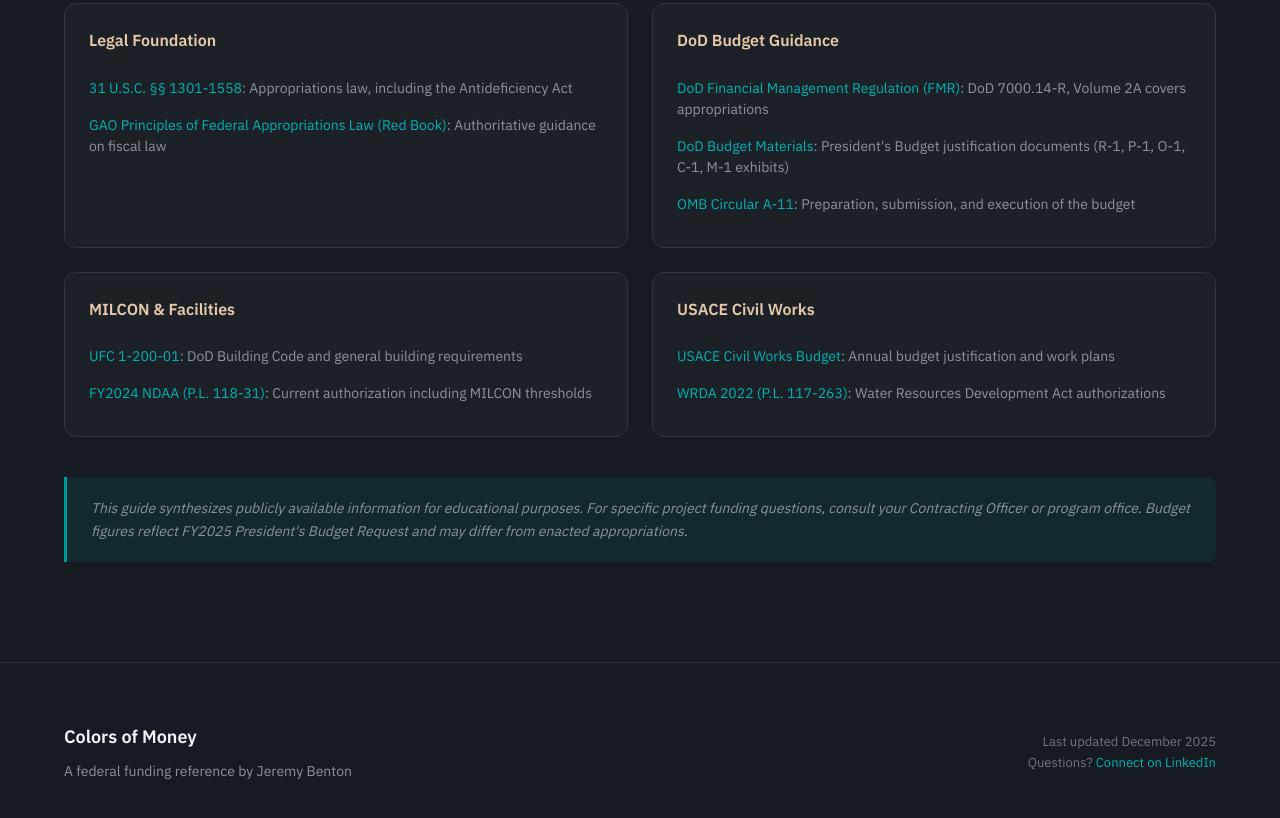
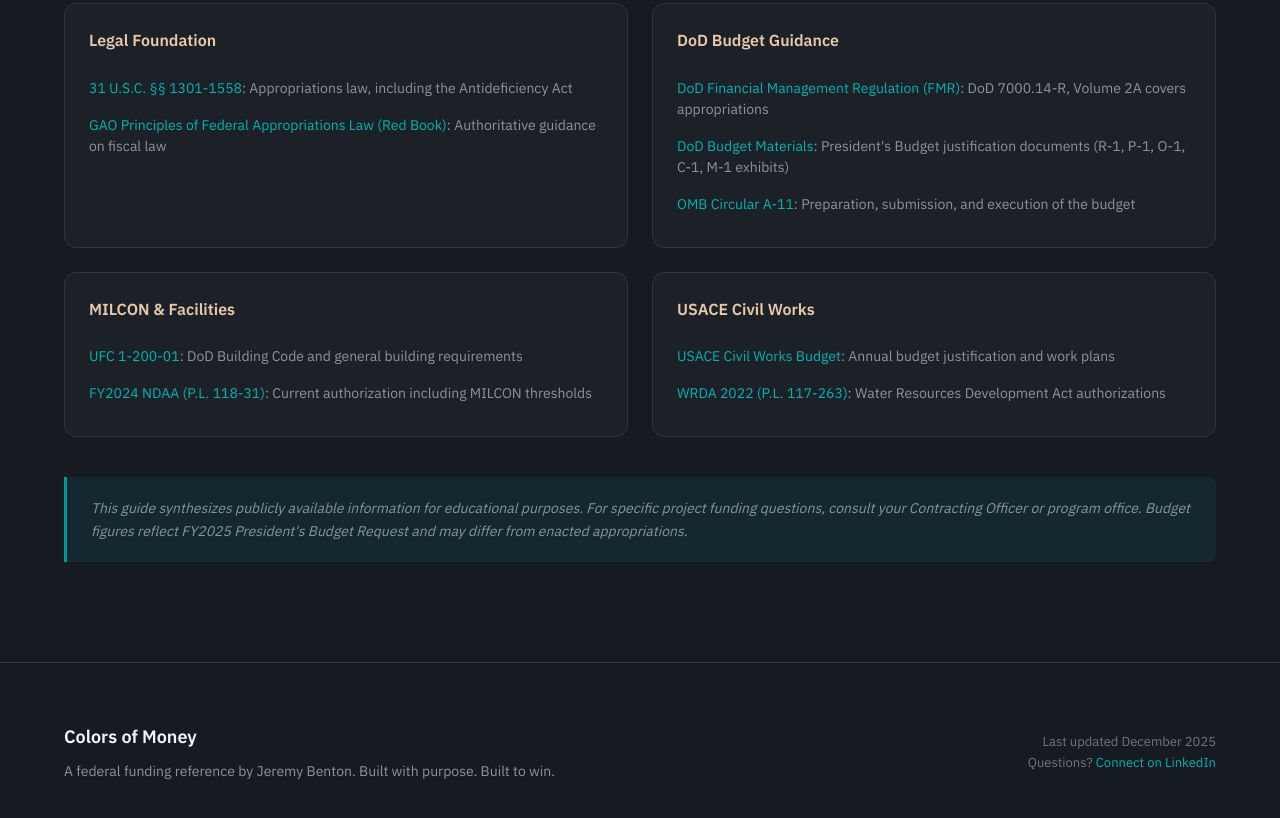
Before and after one commit to Jbenton1/government-guide, a plain HTML site: page colors-of-money/index.html in a window 1280 px wide. Shown: the part 7880-8698 px from the top of the page. Drawn offline with Linux system fonts and the light colour scheme.

Commit message:
Update index.html

```diff
--- a/colors-of-money/index.html
+++ b/colors-of-money/index.html
@@ -2089,7 +2089,7 @@
             <div class="footer-content">
                 <div class="footer-brand">
                     <h3>Colors of Money</h3>
-                    <p>A federal funding reference by Jeremy Benton</p>
+                    <p>A federal funding reference by Jeremy Benton. Built with purpose. Built to win.</p>
                 </div>
                 <div class="footer-meta">
                     <p>Last updated December 2025</p>
```
